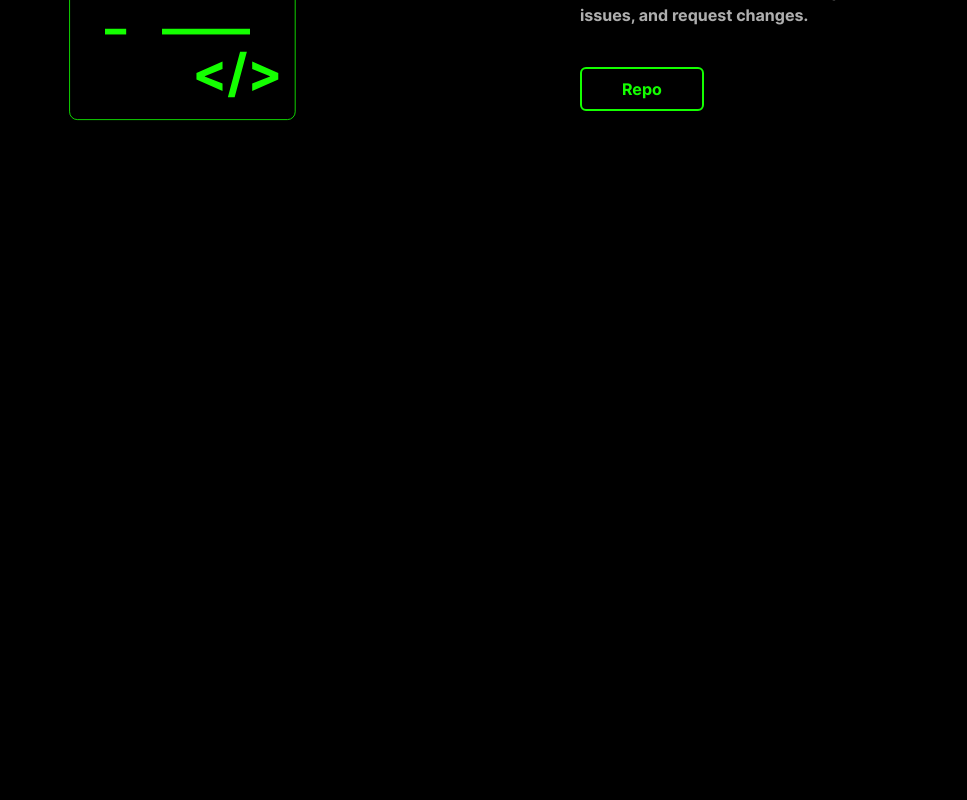
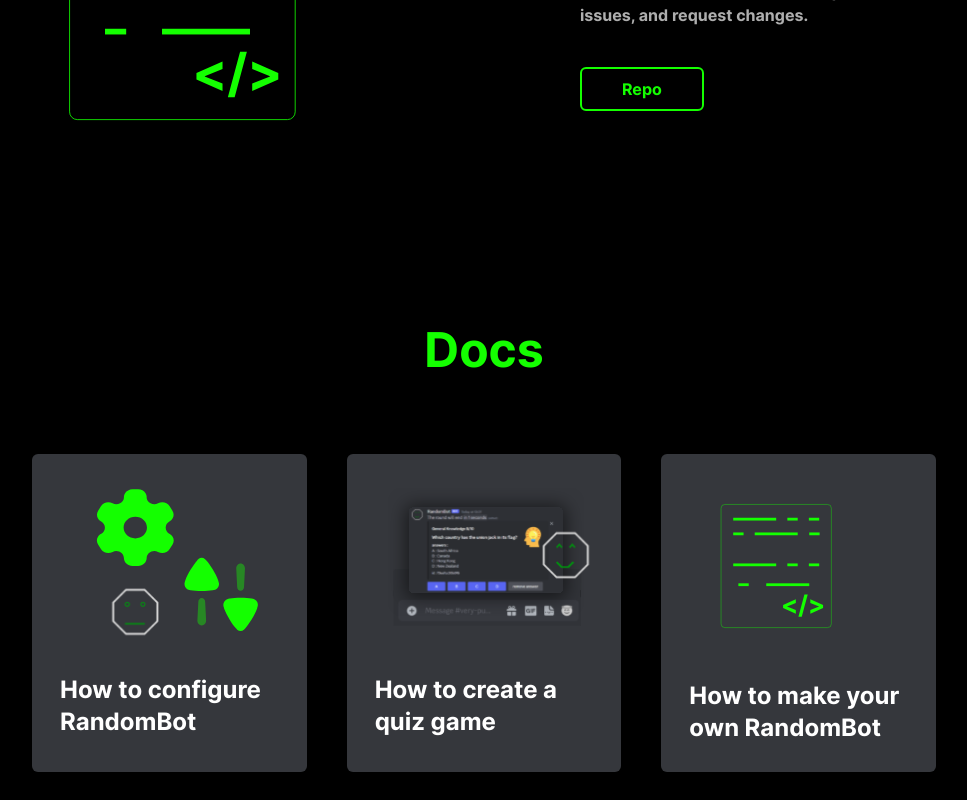
Before and after one commit to KHLALA-Gh/RandomBot-Website, a Next.js app: page / in a window 1280 px wide. Shown: the part 3203-4003 px from the top of the page, without its empty margins (156-1123 px from the left). Before the commit the page ends 3389 px from the top, so only its background shows below. Built offline with nearby package versions, Linux system fonts and the light colour scheme.

Commit message:
Add docs section to the home page

```diff
--- a/app/page.tsx
+++ b/app/page.tsx
@@ -1,3 +1,4 @@
+import Doc from "@/components/Doc";
 import NavBar from "@/components/Navbar";
 import Feature from "@/components/feature";
 import Invite from "@/components/utils/invite-url";
@@ -83,6 +84,26 @@ const Page = () => {
               buttonLink=""
             />
           </div>
+          <div className="mt-32">
+            <h1 className="text-center text-[48px] text-main">Docs</h1>
+            <div className="grid sm:grid-cols-2 lg:grid-cols-3 grid-cols-1 gap-10 mt-10 p-7">
+              <Doc
+                redirect="/docs#configs"
+                title="How to configure RandomBot"
+                img="/img/config.svg"
+              />
+              <Doc
+                redirect="/docs#create_quizgame"
+                title="How to create a quiz game"
+                img="/img/cr_game.svg"
+              />
+              <Doc
+                redirect="/docs#cr_rnd"
+                title="How to make your own RandomBot"
+                img="/img/src.svg"
+              />
+            </div>
+          </div>
         </div>
       </div>
     </>
--- /dev/null
+++ b/components/Doc/index.tsx
@@ -0,0 +1,24 @@
+"use client";
+import Image from "next/image";
+import { useRouter } from "next/navigation";
+
+interface DocProps {
+  img: string;
+  title: string;
+  redirect: string;
+}
+
+export default function Doc({ img, title, redirect }: DocProps) {
+  const router = useRouter();
+  return (
+    <div
+      onClick={() => router.push(redirect)}
+      className="bg-[#35373C] relative rounded-md p-7 hover:scale-105 hover:drop-shadow-main duration-300 cursor-pointer"
+    >
+      <div className="w-full relative">
+        <Image src={img} alt="img" width={0} height={250} className="w-full" />
+      </div>
+      <h1 className="text-2xl mt-5">{title}</h1>
+    </div>
+  );
+}
--- a/tailwind.config.js
+++ b/tailwind.config.js
@@ -22,6 +22,9 @@ module.exports = {
       fontFamily: {
         main: "Main",
       },
+      dropShadow: {
+        main: "0 0 1rem rgb(20 255 0 / 25%)",
+      },
     },
   },
   plugins: [],
```
